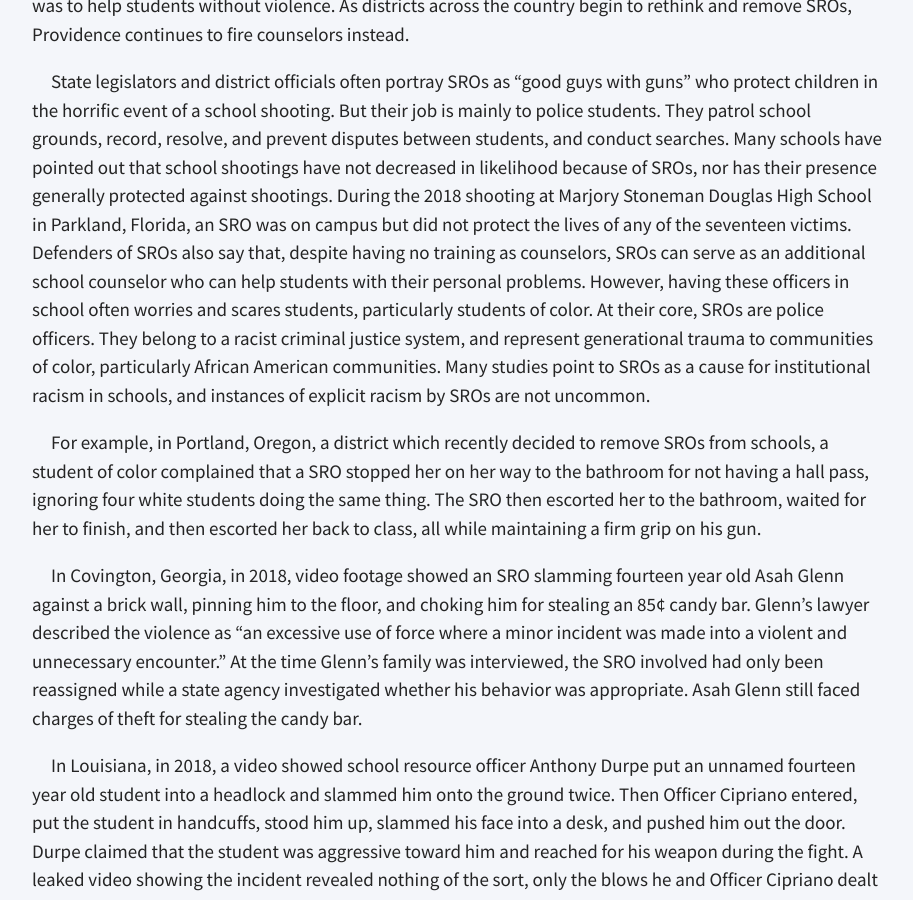
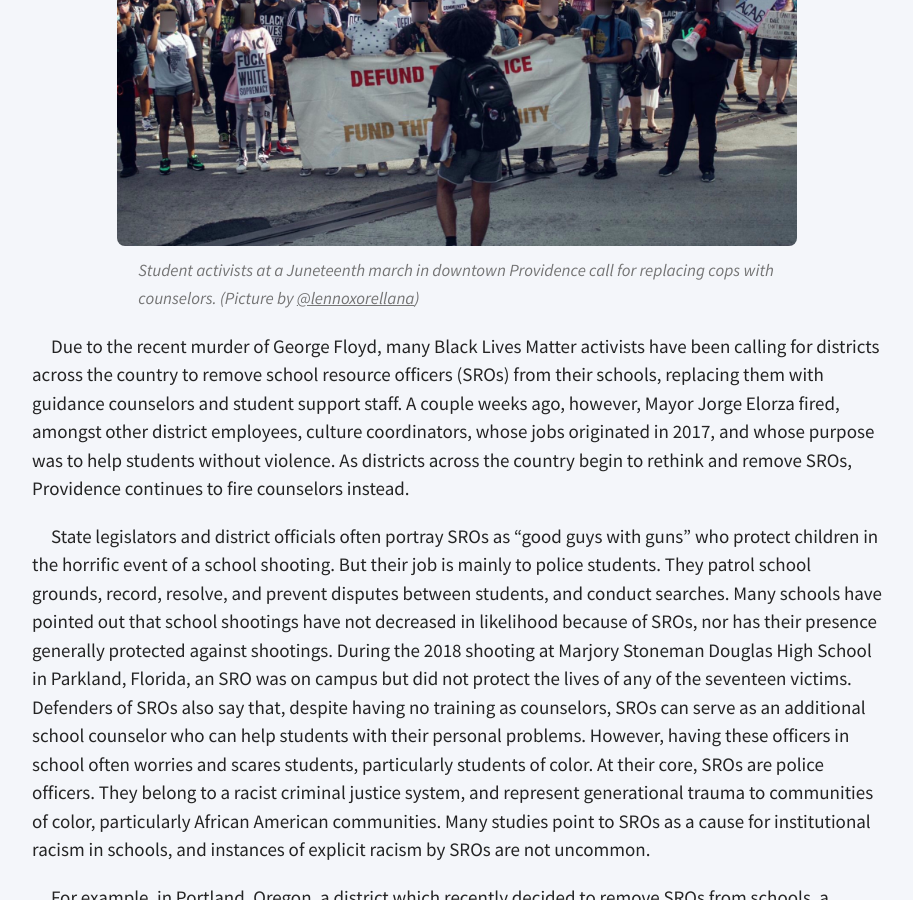
Before and after one commit to lixitrixi/classical-chronicle, a Jekyll site: the page built from _articles/ppsd-cuts-counselors-keeps-cops.md, in a window 1280 px wide and 900 px high, scrolled down 528 px. Shown: the whole window, without its empty margins (183-1096 px from the left). Built offline with Jekyll 4.4.1, drawn with Linux system fonts in a browser that asks for light colours.

Commit message:
Add image to article

```diff
--- a/_articles/ppsd-cuts-councilors-keeps-cops.md
+++ b/_articles/ppsd-cuts-counselors-keeps-cops.md
@@ -2,11 +2,14 @@
 layout: "article"
 title: "Providence District Cuts Counselors, Keeps Cops"
 author: [Jededia Purnell]
-image: councilors-not-cops.jpg
+image: counselors-not-cops.jpg
 category: "Opinion"
 date: 2020-07-05
 lastmod: 2020-07-05
 ---
+![Student activists at a Juneteenth march in downtown Providence call for replacing cops with counselors](/assets/images/provProtest.jpg)
+<span>Student activists at a Juneteenth march in downtown Providence call for replacing cops with counselors. (Picture by [@lennoxorellana](https://instagram.com/lennoxorellana))</span>
+
 Due to the recent murder of George Floyd, many Black Lives Matter activists have been calling for districts across the country to remove school resource officers (SROs) from their schools, replacing them with guidance counselors and student support staff. A couple weeks ago, however, Mayor Jorge Elorza fired, amongst other district employees, culture coordinators, whose jobs originated in 2017, and whose purpose was to help students without violence. As districts across the country begin to rethink and remove SROs, Providence continues to fire counselors instead.
 
 State legislators and district officials often portray SROs as "good guys with guns" who protect children in the horrific event of a school shooting. But their job is mainly to police students. They patrol school grounds, record, resolve, and prevent disputes between students, and conduct searches. Many schools have pointed out that school shootings have not decreased in likelihood because of SROs, nor has their presence generally protected against shootings. During the 2018 shooting at Marjory Stoneman Douglas High School in Parkland, Florida, an SRO was on campus but did not protect the lives of any of the seventeen victims. Defenders of SROs also say that, despite having no training as counselors, SROs can serve as an additional school counselor who can help students with their personal problems. However, having these officers in school often worries and scares students, particularly students of color.  At their core, SROs are police officers. They belong to a racist criminal justice system, and represent generational trauma to communities of color, particularly African American communities. Many studies point to SROs as a cause for institutional racism in schools, and instances of explicit racism by SROs are not uncommon.
```
Also changed, not shown: assets/images/counselors-not-cops.jpg (renamed from assets/images/councilors-not-cops.jpg), assets/images/provProtest.jpg (added).
